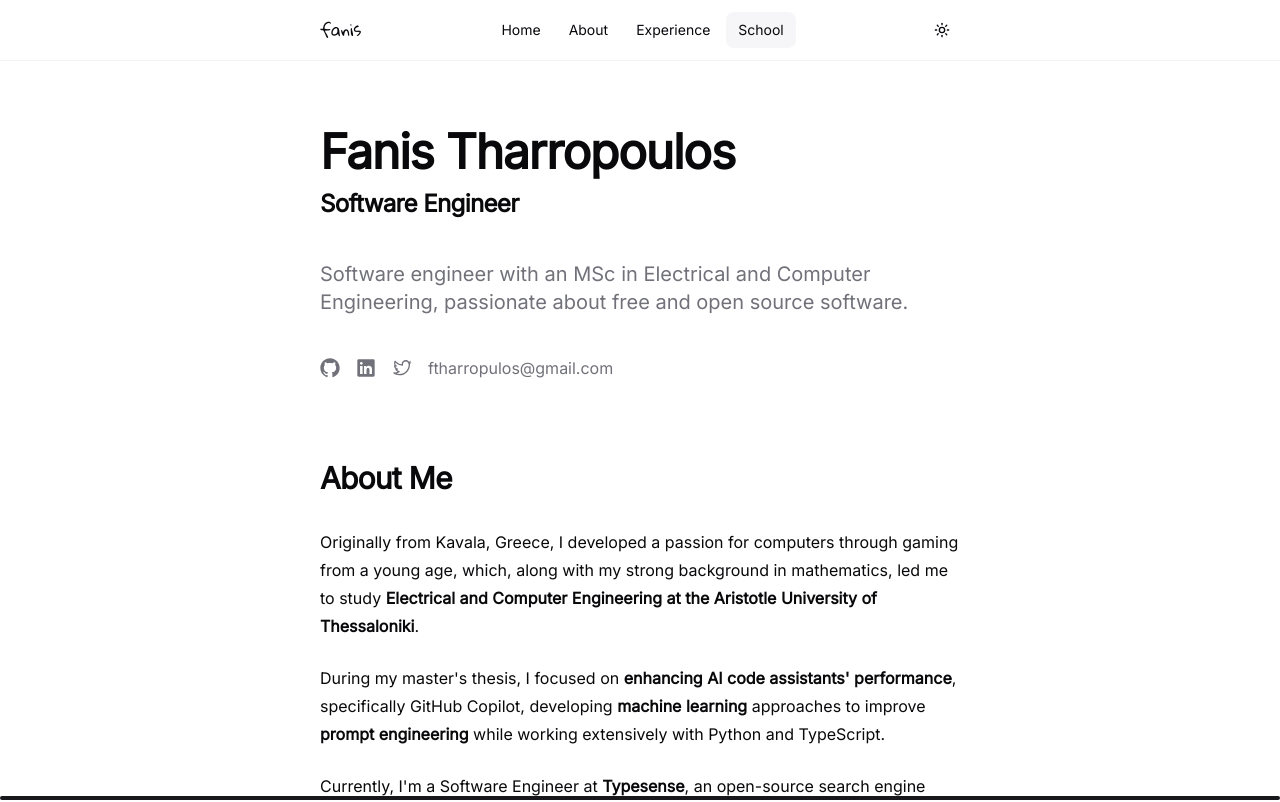
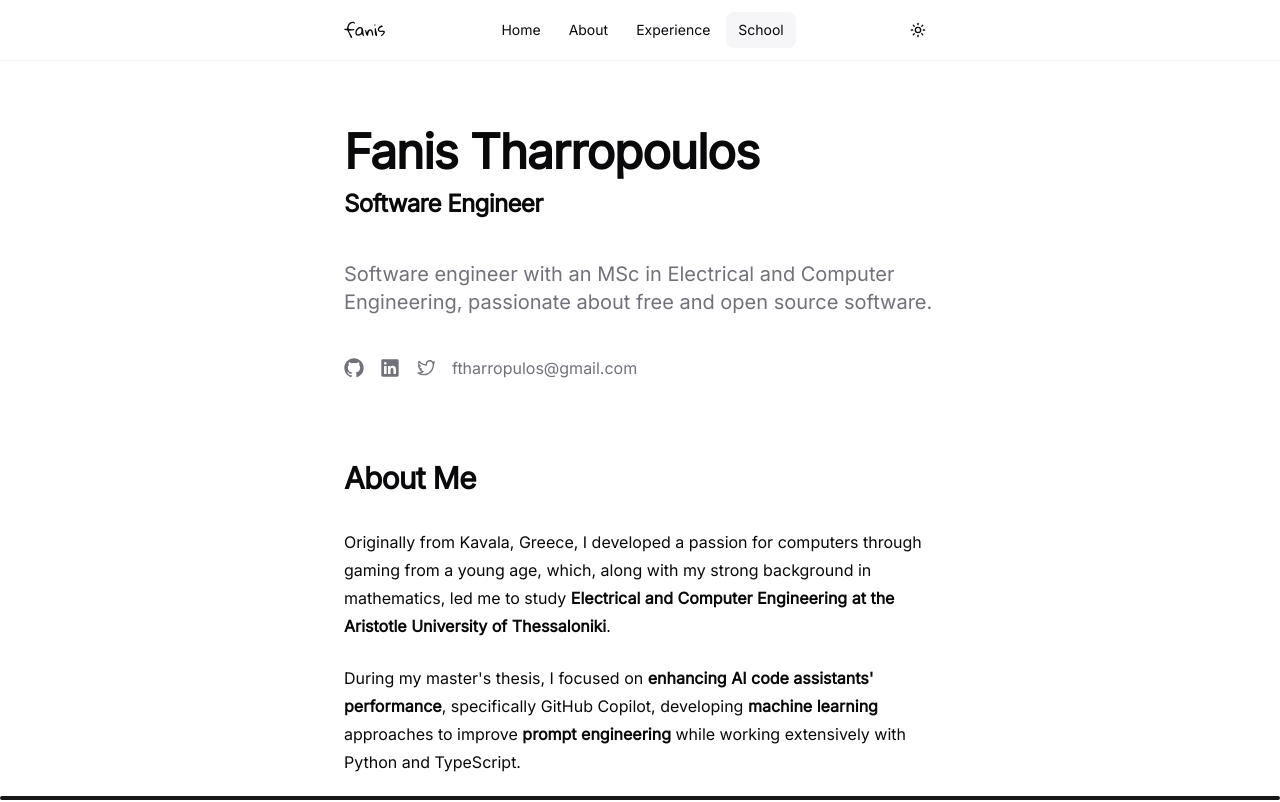
Before and after one commit to tharropoulos/portfolio, a React (Vite) app: page / in a window 1280 px wide. Shown: the top 802 px of the page. Built offline with nearby package versions, Linux system fonts and the light colour scheme.

Commit message:
fix(ui): add padding to smaller screens

```diff
--- a/src/components/footer.tsx
+++ b/src/components/footer.tsx
@@ -1,6 +1,6 @@
 function Footer() {
   return (
-    <footer className="w-full border-t border-muted py-6 pb-12 px-6 mt-32">
+    <footer className="w-full border-t border-muted py-6 pb-12 mt-32 px-4 sm:px-6">
       <div className="mx-auto max-w-screen-sm flex justify-between items-center">
         <p>2025 | Fanis Tharropoulos</p>
         <p className="w-1/2">
--- a/src/components/navbar.tsx
+++ b/src/components/navbar.tsx
@@ -26,7 +26,7 @@ export function Navbar({ links, className, scrollOffset }: NavbarProps) {
         className,
       )}
     >
-      <div className="flex justify-between items-center mx-auto max-w-screen-sm">
+      <div className="flex justify-between items-center mx-auto max-w-screen-sm px-4 sm:px-6">
         <h1 className="font-logo">fanis</h1>
         <NavigationMenu className="px-6 gap-1">
           <NavigationMenuList className="">
--- a/src/routes/index.lazy.tsx
+++ b/src/routes/index.lazy.tsx
@@ -18,7 +18,7 @@ export const Route = createLazyFileRoute("/")({
 function Index() {
   return (
     <>
-      <main className="min-h-screen flex flex-col w-full bg-background  mx-auto max-w-screen-sm gap-10">
+      <main className="min-h-screen flex flex-col w-full bg-background mx-auto max-w-screen-sm gap-10 px-4 sm:px-6">
         <ScrollProgressBar />
         <section id="home" className="mt-32">
           <div className="mb-10">
```
